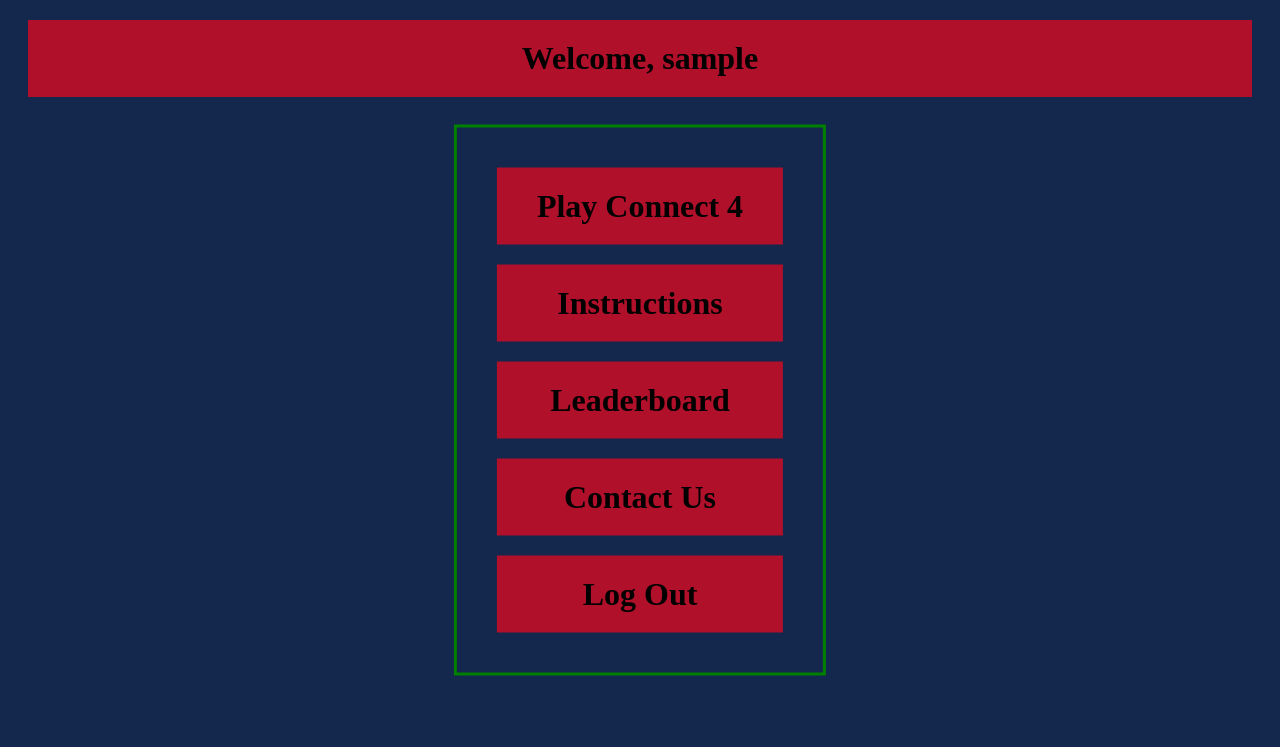
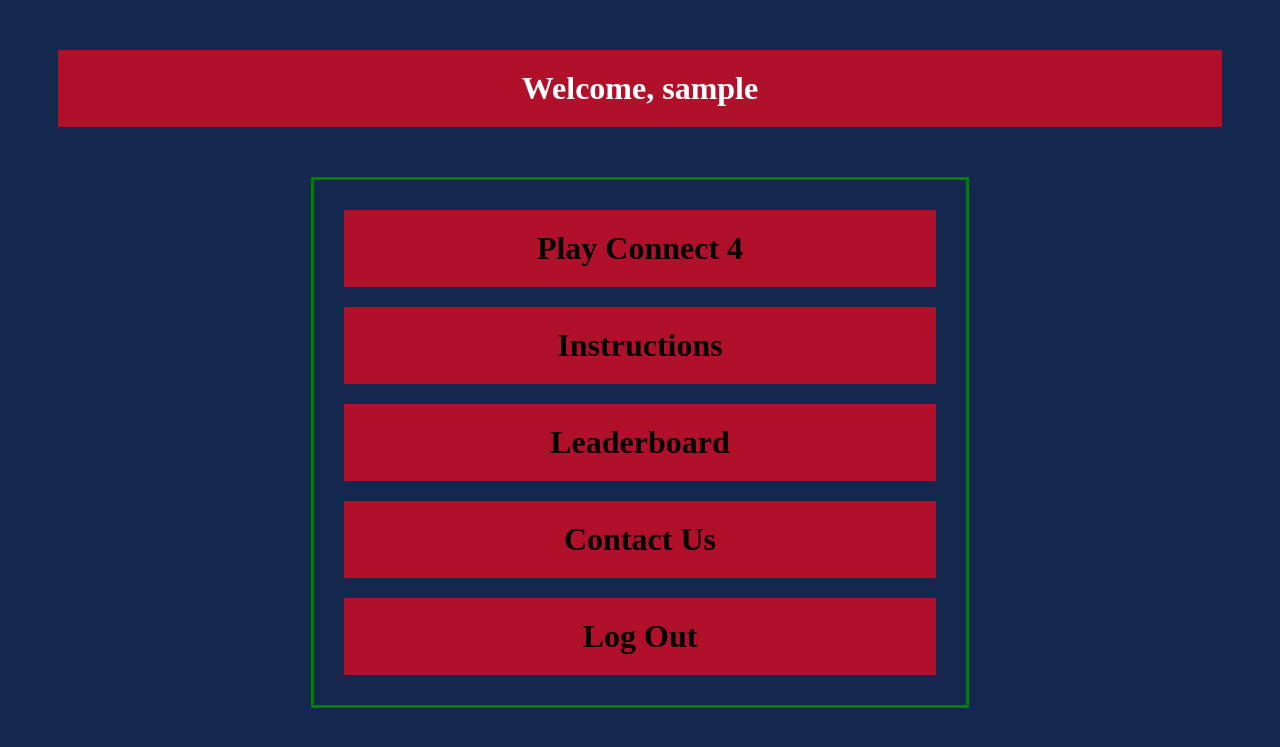
Before and after one commit to julietaMendez/CSCI-130-Connect-4, a PHP site: page /CSCI-130-Connect-4/menu.php in a window 1280 px wide. Shown: the top 747 px of the page. Run offline with PHP 8.4, Linux system fonts and the light colour scheme; the visitor is signed in with stand-in values (Sample User, id 1).

Commit message:
fixed menu page css

```diff
--- a/menu/contact_us.php
+++ b/menu/contact_us.php
@@ -20,14 +20,14 @@
             <h2>Malee Seechan</h2>
             <img src="../img/malee.png" alt="Malee img" height="60%" width="50%" class="center">
             <p id="contact"><a href="mailto:mseechan@mail.fresnostate.edu ">mseechan@mail.fresnostate.edu </a></p>
-
+            <p id="contact">I am a senior at Fresno State and graduating in the Fall of 2022!</p>
         </div>
 
         <div>
             <h2>Julieta Mendez</h2>
             <img src="../img/julie.png" alt="Julie img" height="60%" width="50%" class="center">
             <p id="contact"><a href="mailto:jmendez1234@mail.fresnostate.edu ">jmendez1234@mail.fresnostate.edu </a></p>
-
+            <p id="contact">I am a senior at Fresno State and graduating in the Spring of 2023!</p>
         </div>
 
     </div>
--- a/menu/menu.css
+++ b/menu/menu.css
@@ -6,7 +6,7 @@ h1{
     background-color: #b1102b;
     text-align: center;
     padding: 20px;
-    margin:20px;
+    margin:10px;
 }
 
 h2{
@@ -30,7 +30,21 @@ h2{
     padding: 20px;
   }
 
+/* Menu page */
+#welcome{
+color:white;
+padding:20px;
+margin:20px;
+}
+
 #menu{
+    margin: auto;
+    width: 50%;
+    border: 3px solid green;
+    padding: 10px;
+}
+
+/* #menu{
     margin: 0;
     padding:20px;
     position: absolute;
@@ -38,7 +52,7 @@ h2{
     left: 50%;
     transform: translate(-50%, -50%);
     border: 3px solid green;
-}
+} */
 
 #navigate{
     background-color: #b1102b;
--- a/menu/menu.php
+++ b/menu/menu.php
@@ -8,7 +8,9 @@ require "../database/header.php";
 <head><link rel="stylesheet" href="menu.css"></head>
 
 <body>
-<h1>Welcome, <b><?php echo $_SESSION['username']; ?></b></h1>
+    <div id="welcome">
+    <h1>Welcome, <b><?php echo $_SESSION['username']; ?></b></h1>
+    </div>
     <section id="menu">
         <div id="navigate">
             <a href="../game/game_options.php">Play Connect 4</a>
```
